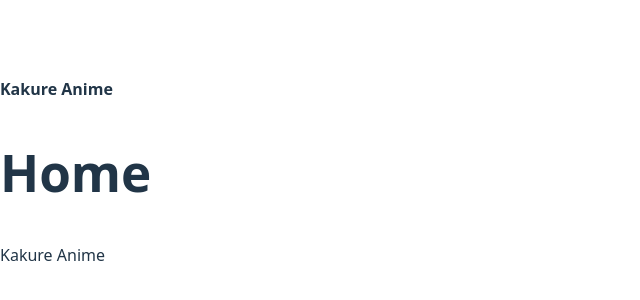
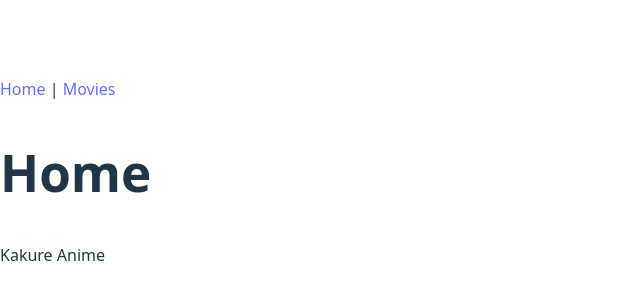
Before and after one commit to Maria19761976/kakureAnime, a React (Vite) app: page / in a window 1280 px wide. Shown: the part 228-528 px from the top of the page, without its empty margins (0-640 px from the left). Built offline with nearby package versions, Linux system fonts and the light colour scheme.

Commit message:
feat(app-shell): add basic navbar with routing

```diff
--- a/src/components/Layout.jsx
+++ b/src/components/Layout.jsx
@@ -2,16 +2,10 @@ import Navbar from "./Navbar";
 
 export default function Layout({ children }) {
   return (
-    <div className="min-h-dvh flex flex-col">
+    <>
       <Navbar />
-
-      <main className="flex-1">
-        {children}
-      </main>
-
-      <footer>
-        Kakure Anime
-      </footer>
-    </div>
+      <main>{children}</main>
+      <footer>Kakure Anime</footer>
+    </>
   );
 }
--- a/src/components/Navbar.jsx
+++ b/src/components/Navbar.jsx
@@ -1,7 +1,10 @@
+import { NavLink } from "react-router-dom";
+
 export default function Navbar() {
   return (
     <nav>
-      <strong>Kakure Anime</strong>
+      <NavLink to="/">Home</NavLink>{" | "}
+      <NavLink to="/movies">Movies</NavLink>
     </nav>
   );
 }
```
